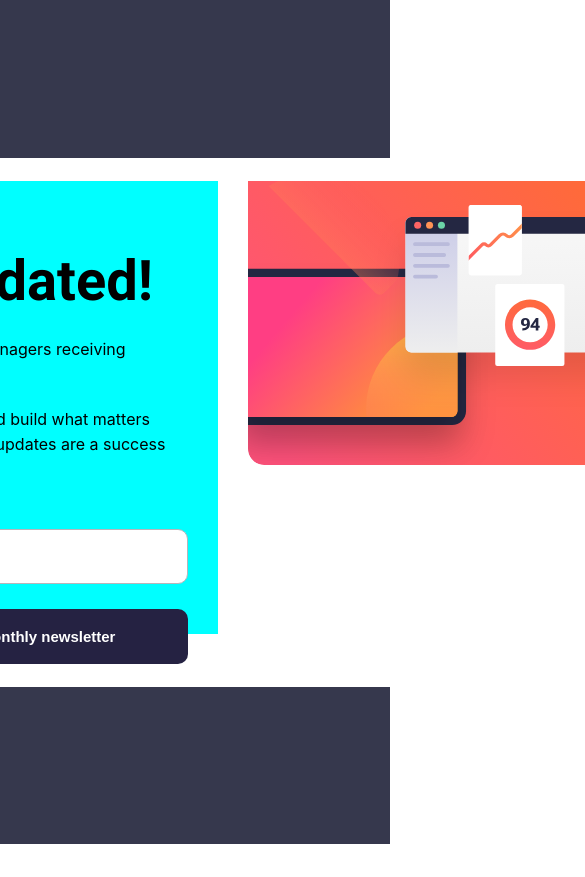
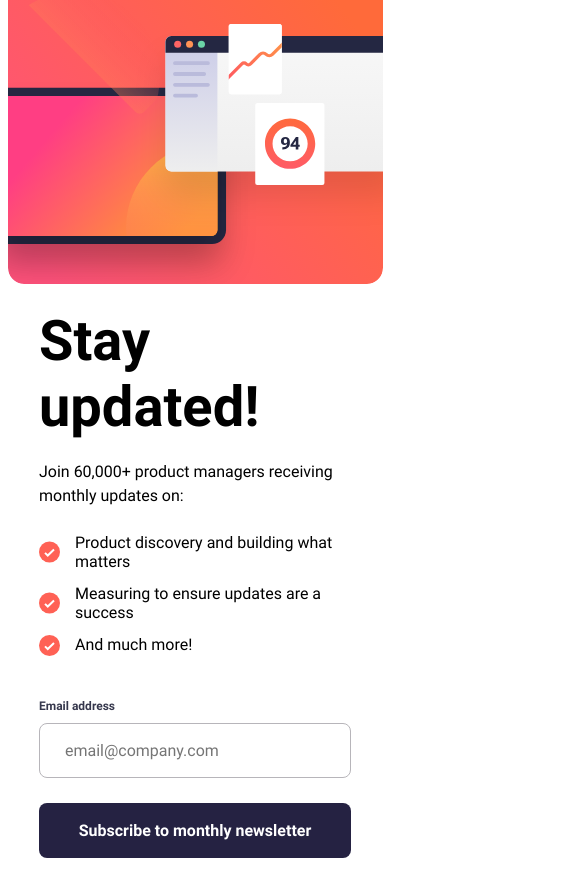
Before and after one commit to j3rzyy/Newsletter_sign-up_form, a React (Create React App) app: page / in a window 390 px wide. Shown: the top 877 px of the page, 585 px wide, since content can reach past the window. Before the commit the page ends 844 px from the top, so only its background shows below. Built offline with nearby package versions, Linux system fonts and the light colour scheme.

Commit message:
add adaptive for main part

```diff
--- a/src/App.css
+++ b/src/App.css
@@ -30,13 +30,11 @@
 }
 
 .left-wrap {
-  background-color: aqua;
   padding: 67px 30px 0 40px;
-
   display: flex;
   flex-direction: column;
   height: 80%;
-  gap: 25px;
+  gap: 20px;
 }
 
 .textHeader {
@@ -44,22 +42,56 @@
   font-family: Robot-Bold;
 }
 
-.form {
-}
-
-.list {
+.text {
+  font-size: 16px;
+  line-height: 150%;
 }
 
 ul {
-  list-style-position: inside;
-  padding-left: 0;
+  margin-top: 5px;
+  list-style: none;
 }
 
-.list > ul > li {
-  /* display: inline-block; */
-  width: 100%;
+ul > li {
+  display: flex;
+  padding-bottom: 13px;
 }
 
-ul {
-  list-style-image: url(./assets/icon-list.svg);
+ul > li > span {
+  margin-left: 15px;
 }
+
+.form {
+  margin-top: 5px;
+}
+
+@media (max-width: 1000px) {
+  .App {
+    background-color: white;
+    align-items: flex-start;
+  }
+
+  .right-side {
+    grid-column: 1;
+    grid-row: 1 / 2;
+    display: flex;
+    justify-content: center;
+  }
+
+  .left-side {
+    grid-column: 1;
+    grid-row: 2 / 3;
+    width: 100%;
+    box-sizing: border-box;
+    padding: 5% 10%;
+  }
+
+  .container {
+    padding: 0;
+    gap: 0;
+  }
+
+  .left-wrap {
+    padding: 0;
+  }
+}
--- a/src/App.tsx
+++ b/src/App.tsx
@@ -3,6 +3,7 @@ import "./App.css";
 import { CustomForm } from "./components/CustomForm";
 import logoDesktop from "./assets/illustration-sign-up-desktop.svg";
 import logoMobile from "./assets/illustration-sign-up-mobile.svg";
+import marker from "./assets/icon-list.svg";
 
 function App() {
   return (
@@ -16,11 +17,20 @@ function App() {
               Join 60,000+ product managers receiving monthly updates on:
             </div>
 
-              <ul>
-                <li>Product discovery and build what matters</li>
-                <li>Measuring to ensure updates are a success</li>
-                <li>And much more!</li>
-              </ul>
+            <ul>
+              <li>
+                <img src={marker} alt="-" />
+                <span>Product discovery and building what matters</span>
+              </li>
+              <li>
+                <img src={marker} alt="-" />
+                <span>Measuring to ensure updates are a success</span>
+              </li>
+              <li>
+                <img src={marker} alt="-" />
+                <span>And much more!</span>
+              </li>
+            </ul>
 
             <div className="form">
               <CustomForm />
@@ -30,7 +40,7 @@ function App() {
 
         <div className="right-side">
           <picture>
-            <source srcSet={logoMobile} media="(max-width: 575px)" />
+            <source srcSet={logoMobile} media="(max-width: 1000px)" />
             <img src={logoDesktop} alt="logo" />
           </picture>
         </div>
--- a/src/components/CustomForm.tsx
+++ b/src/components/CustomForm.tsx
@@ -47,12 +47,10 @@ export const CustomForm: React.FC = () => {
         className="input"
       />
       {!isValid ? (
-        <button className="subButton">
-          Subscribe on monthly newsletter
-        </button>
+        <button className="subButton">Subscribe to monthly newsletter</button>
       ) : (
         <button className="subActiveButton">
-          Subscribe on monthly newsletter
+          Subscribe to monthly newsletter
         </button>
       )}
     </form>
--- a/src/components/style.css
+++ b/src/components/style.css
@@ -5,7 +5,7 @@
 }
 
 .inputHead {
-  color: #23203e;
+  color: #36384d;
   font-size: 12px;
   font-weight: bold;
   display: flex;
@@ -18,9 +18,9 @@
 
 .input,
 button {
-  border-radius: 10px;
+  border-radius: 8px;
   height: 55px;
-  font-size: 15px;
+  font-size: 16px;
 }
 
 .input {
--- a/src/index.css
+++ b/src/index.css
@@ -1,6 +1,7 @@
 * {
   margin: 0;
   padding: 0;
+  font-family: Robot-Bold;
 }
 
 body {
@@ -19,5 +20,12 @@ code {
 
 @font-face {
   font-family: Robot-Bold;
+  src: url(./assets/fonts/Roboto-Regular.ttf);
+  font-weight: normal;
+}
+
+@font-face {
+  font-family: Robot-Bold;
   src: url(./assets/fonts/Roboto-Bold.ttf);
+  font-weight: bold;
 }
```
